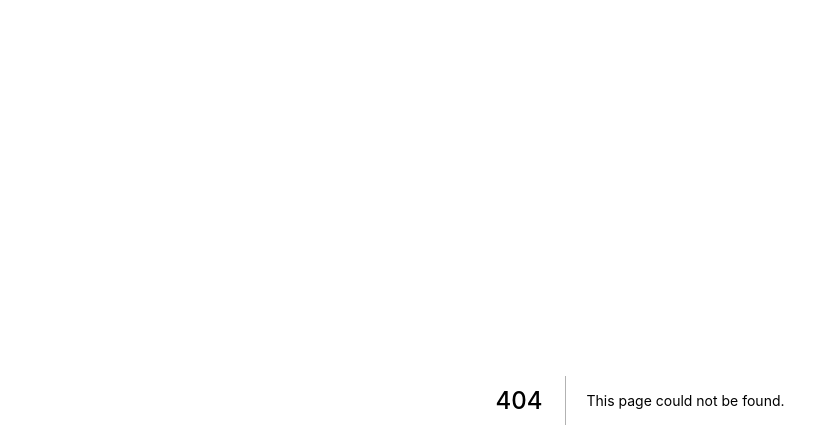
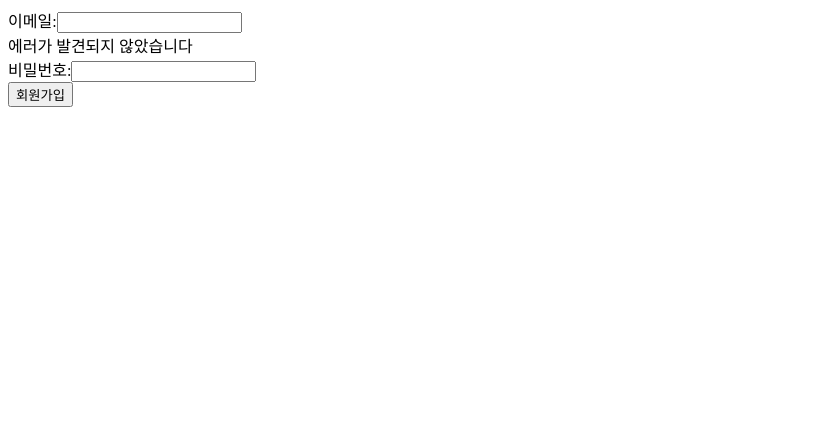
Before and after one commit to fieldnight/class, a Next.js app: page /section01/section02/02-02-signup-state in a window 1280 px wide. Before the commit this address had no page. Shown: the top 448 px of the page, without its empty margins (0-839 px from the left). Built offline with nearby package versions, Linux system fonts and the light colour scheme.

Commit message:
feat: Add UseState path: section02/02-02-signup-state/index.js point: event Handler with parameter(event), UseState instate doc dev: 사용자 이메일 및 패스워드 창, 확인버튼

```diff
--- /dev/null
+++ b/pages/section01/section02/02-02-signup-state/index.js
@@ -0,0 +1,66 @@
+import { getFieldDef } from "graphql/execution/execute";
+import { useAmp } from "next/amp";
+import { useState } from "react";
+
+//event Handler with parameter(event), UseState instate doc
+
+//region  useState hooks
+//useState는 react 라이브러리에서 제공하는 훅 중 하나로,
+//훅이란 함수 컴포넌트에서 상태(state)와 생명주기 기능을 사용할 수 있도록 도와주는 기능이다.
+//useState는 함수 컴포넌트 내에서 상태를 생성하고 관리한다.
+//이를 통해 컴포넌트가 상태를 가질 수 있으며, 상태의 변경이 일어날 때마다 React는 해당 컴포넌트를 다시 렌더링한다.
+//endregion
+
+export default function SignupStatePage() {
+  const [email, setEmail] = useState(""); //react 버전 상태 머신?
+  const [password, setPassword] = useState("");
+  const [error, setError] = useState("에러가 발견되지 않았습니다");
+
+  function onChangePassword(event) {
+    //html에서 on으로 시작하는 프로퍼티에 연결되는 함수의 매개변수에는 이벤트가 들어간다.
+
+    console.log(event); // 내가 한 행동
+    console.log(event.target); //작동된 태그 (타깃)
+    console.log(event.target.value); //작동된 태그에 입력된 값
+
+    setPassword(event.target.value);
+  }
+
+  function onChangeEmail(event) {
+    setEmail(event.target.value); //useState 상태 변경
+  }
+
+  function onClickSignup() {
+    //button의 onClick 프로퍼티 와 해당 함수 바인딩
+    // (벨로그에 정리: 객체의 프로퍼티에 접근하기 - 프로퍼티란?)
+    //백엔드로 보낼 내용 작성
+    console.log(email);
+    console.log(password);
+    // console.log(`사용자 이메일: ${setEmail}`);
+    // console.log(`사용자 패스워드: ${password}`);
+    //js의 탬플릿 리터럴 (Template Literal), ES6부터 새로 도입된 문자열 표기법. 자동형변환, 줄바꿈이 가능하며, 표현식 삽입 방식 도입 ${} 으로 '+' 연산자 사용 필요 없어짐.
+
+    //1. 검증하기
+    if (email.includes("@") === false) {
+      setError("이메일 양식이 올바르지 않습니다");
+    } else {
+      //2. 백엔드 API(함수)로 보내기
+      //3.성공알람 띄우기
+      setError("");
+      alert("회원가입을 축하합니다!");
+    }
+  }
+
+  return (
+    <div>
+      이메일:
+      <input type="text" onChange={onChangeEmail} />
+      <div>{error}</div>
+      비밀번호:
+      <input type="password" onChange={onChangePassword} />
+      <br></br>
+      <button onClick={onClickSignup /*바인딩 필요 */}>회원가입</button>
+      {/*JSX 특성에는 비어 있지 않는 '식'만 할당할 수 있습니다.*/}
+    </div>
+  );
+}
```
Also changed, not shown: pages/section01/section02/02-01-counter-state/index.js (deleted).
